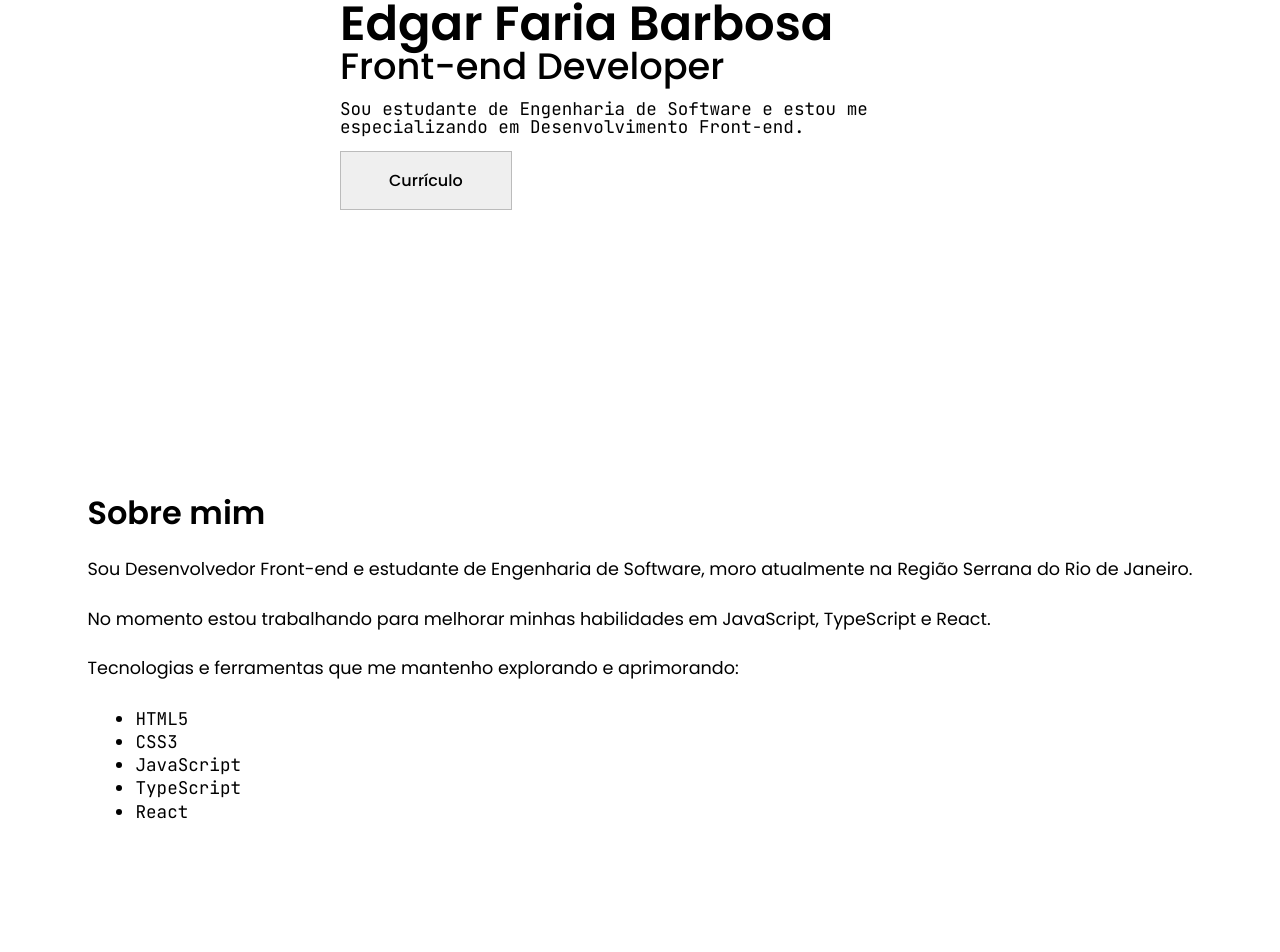
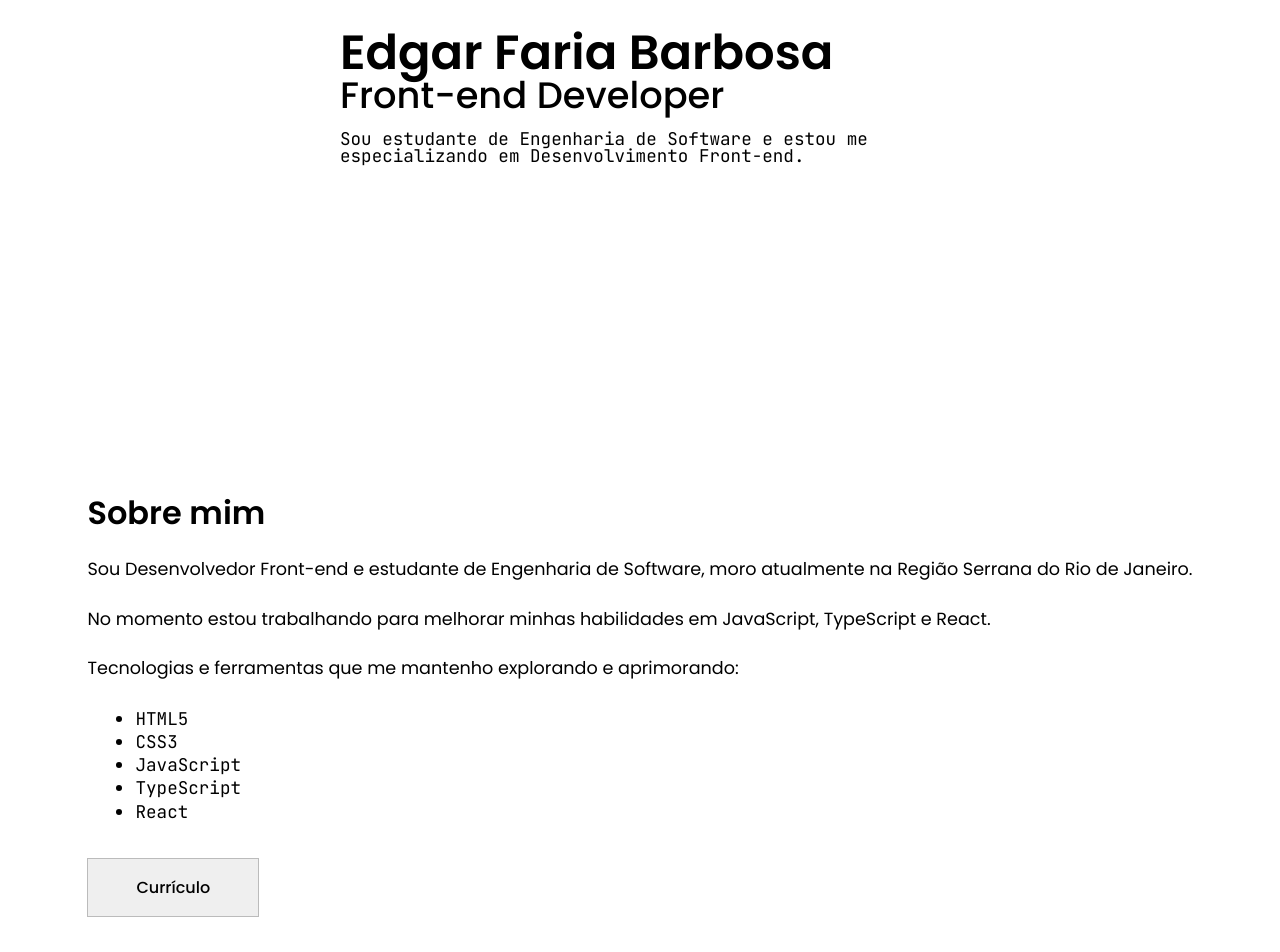
Before and after one commit to edgarfbarbosa/portfolio-react, a React app: page / in a window 1280 px wide. Shown: the part 335-1287 px from the top of the page. Built offline with nearby package versions, Linux system fonts and the light colour scheme; the HTML template or start-up script is replaced by a standard one.

Commit message:
fix: removido o btn de download do currículo da seção home e adicionado na seção sobre mim

```diff
--- a/src/components/about/about.css
+++ b/src/components/about/about.css
@@ -27,3 +27,13 @@
     list-style: disc;
     margin-bottom: .35rem;
 }
+
+.about__btn {
+    border: 1px solid #bbb;
+    cursor: pointer;
+    font-family: var(--title-font);
+    font-size: 1rem;
+    font-weight: 500;
+    margin: 2rem 0;
+    padding: 1rem 3rem;
+}
--- a/src/components/about/index.tsx
+++ b/src/components/about/index.tsx
@@ -15,6 +15,7 @@ const AboutMe = () => {
                     <li className="about__language">TypeScript</li>
                     <li className="about__language">React</li>
                 </ul>
+                <button className="about__btn">Currículo</button>
             </div>
         </section>
     )
--- a/src/components/home/home.css
+++ b/src/components/home/home.css
@@ -28,12 +28,3 @@
     font-size: 1.1rem;
     margin: 1rem 0 1rem
 }
-
-.home__btn {
-    border: 1px solid #bbb;
-    cursor: pointer;
-    font-family: var(--title-font);
-    font-size: 1rem;
-    font-weight: 500;
-    padding: 1rem 3rem;
-}
--- a/src/components/home/index.tsx
+++ b/src/components/home/index.tsx
@@ -9,7 +9,6 @@ const Home = () => {
                 <p className="home__phrase">
                     Sou estudante de Engenharia de Software e estou me especializando em Desenvolvimento Front-end.
                 </p>
-                <button className="home__btn">Currículo</button>
             </div>
         </section>
     )
```
